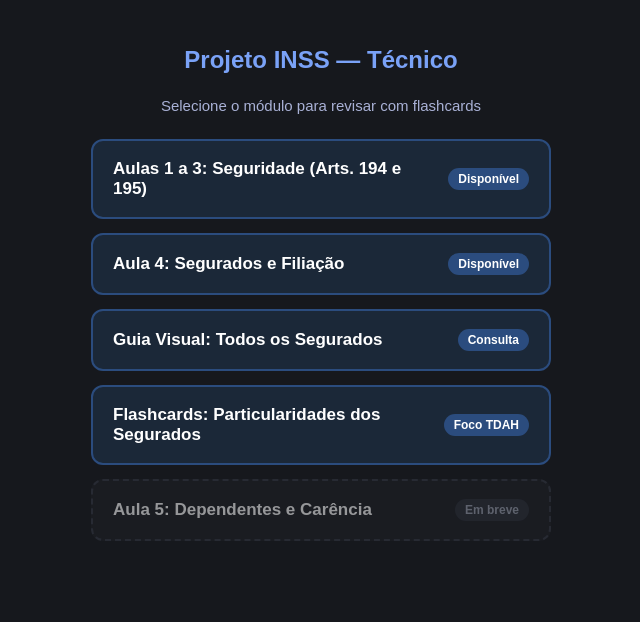
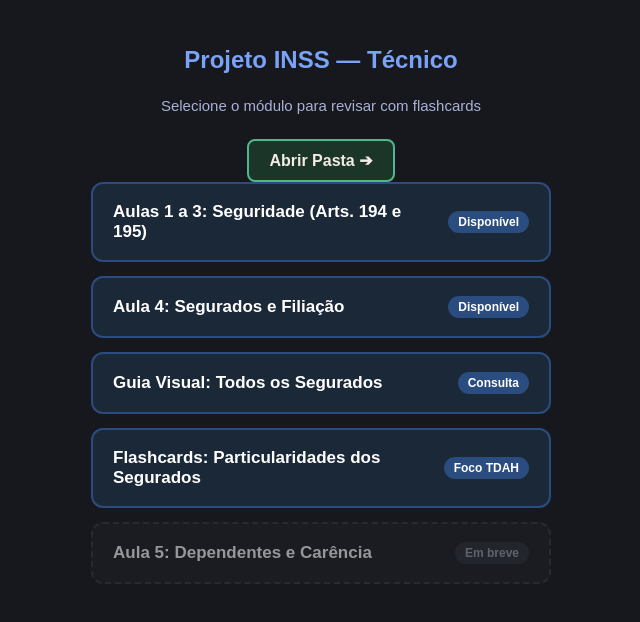
Before and after one commit to sanctiag/T-CNICO-DO-SEGURO-SOCIAL-SSNI-20.000-26-, a plain HTML site: page index.html in a window 1280 px wide. Shown: the whole page, without its empty margins (319-959 px from the left). Drawn offline with Linux system fonts and the light colour scheme.

Commit message:
Update index.html

```diff
--- a/index.html
+++ b/index.html
@@ -19,6 +19,9 @@
 <body>
   <h1>Projeto INSS — Técnico</h1>
   <p>Selecione o módulo para revisar com flashcards</p>
+
+  <a href="org.flux.html" style="display:inline-block;padding:10px 20px;background:#1b3629;color:#f3ece4;border:2px solid #52b788;border-radius:8px;text-decoration:none;font-weight:bold;">Abrir Pasta ➔</a>
+
 
   <div class="menu">
     <a href="art_194|195.html" class="btn">
```
